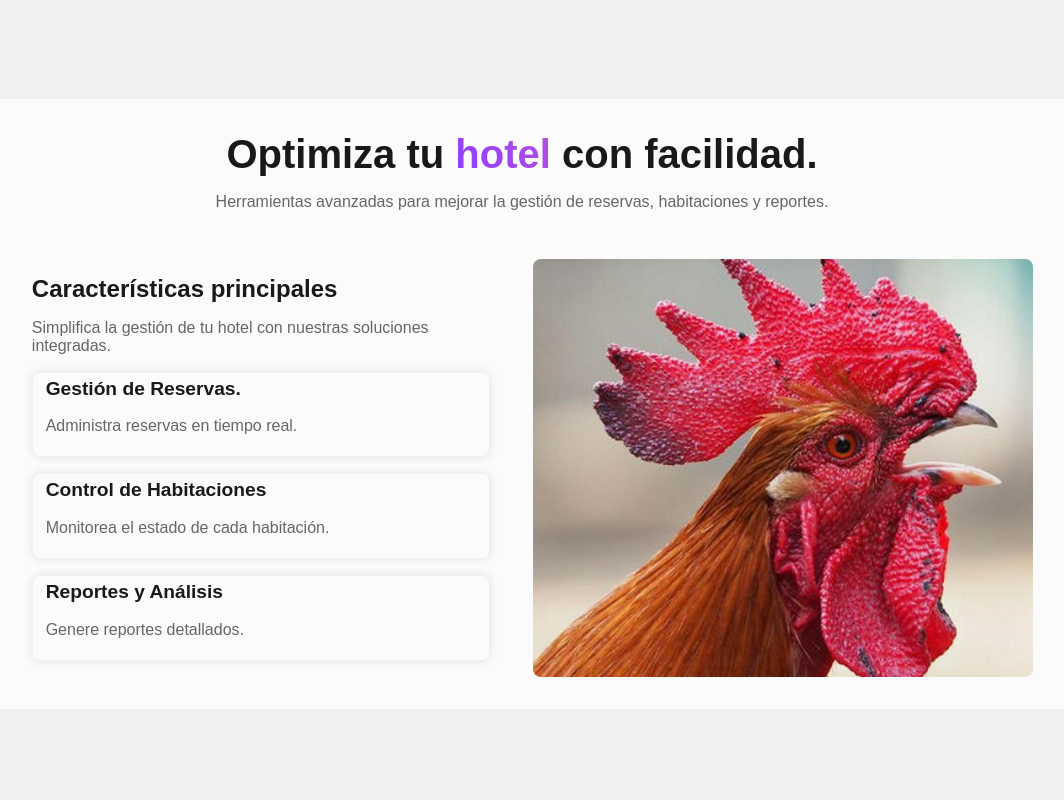
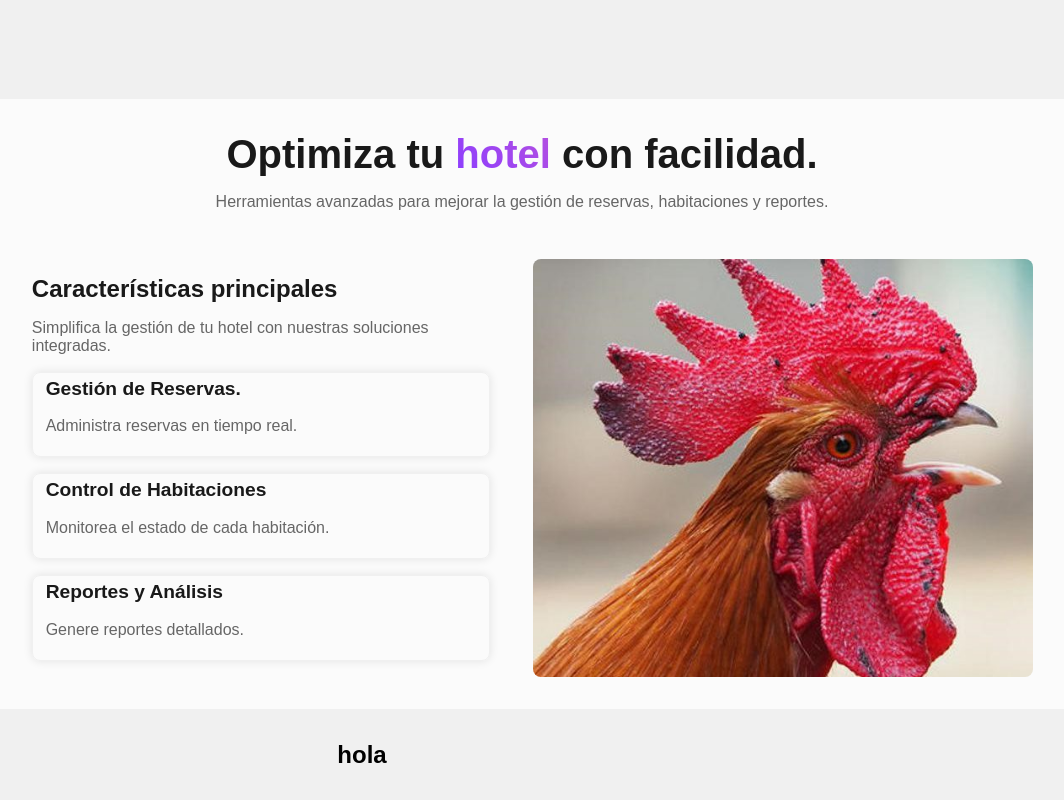
Before and after one commit to DaveOval/hook-page-new, a plain HTML site: page index.html in a window 1280 px wide. Shown: the part 1181-1981 px from the top of the page, without its empty margins (118-1182 px from the left). Before the commit the page ends 1890 px from the top, so only its background shows below. Drawn offline with Linux system fonts and the light colour scheme.

```diff
--- a/index.html
+++ b/index.html
@@ -75,6 +75,12 @@
                 </picture>
             </div>
         </div>
+
+
+    </section>
+
+    <section class="works">
+        <h1>hola</h1>
     </section>
     <script src="./src/javascript/script.js"></script>
 </body>
--- a/src/css/index.css
+++ b/src/css/index.css
@@ -252,3 +252,14 @@ body {
     object-fit: cover;
     border-radius: 0.5rem;
 }
+
+.works {
+    background: conic-gradient(from 360deg at 50% 50%, #8b3dff,20% rgba(180,80,224,1));
+    display: flex;
+    flex-direction: column;
+    align-items: center;
+    justify-content: center;
+    width: 100%;
+    padding: 2rem 0;
+    max-width: 60rem;
+}
```
